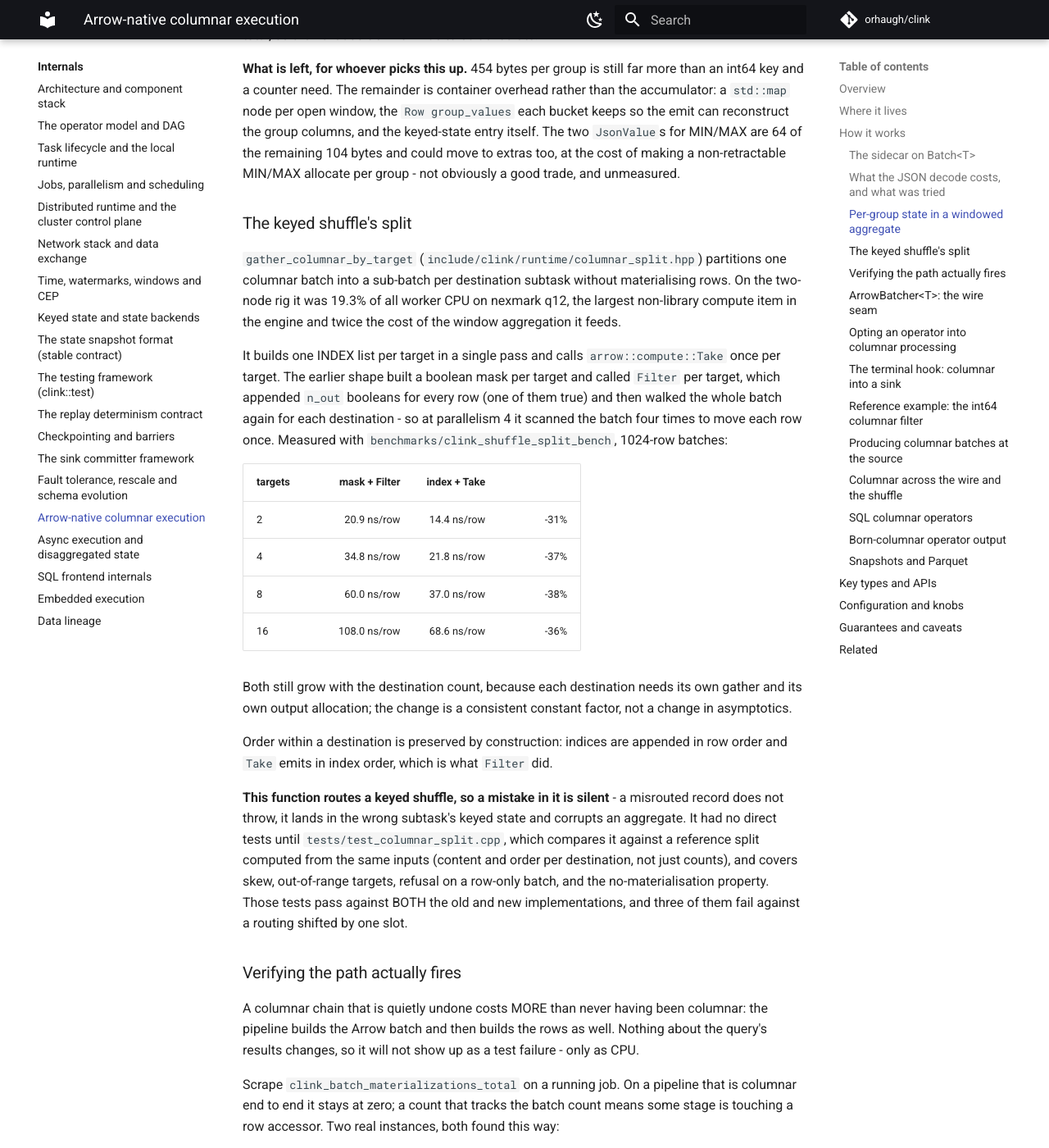
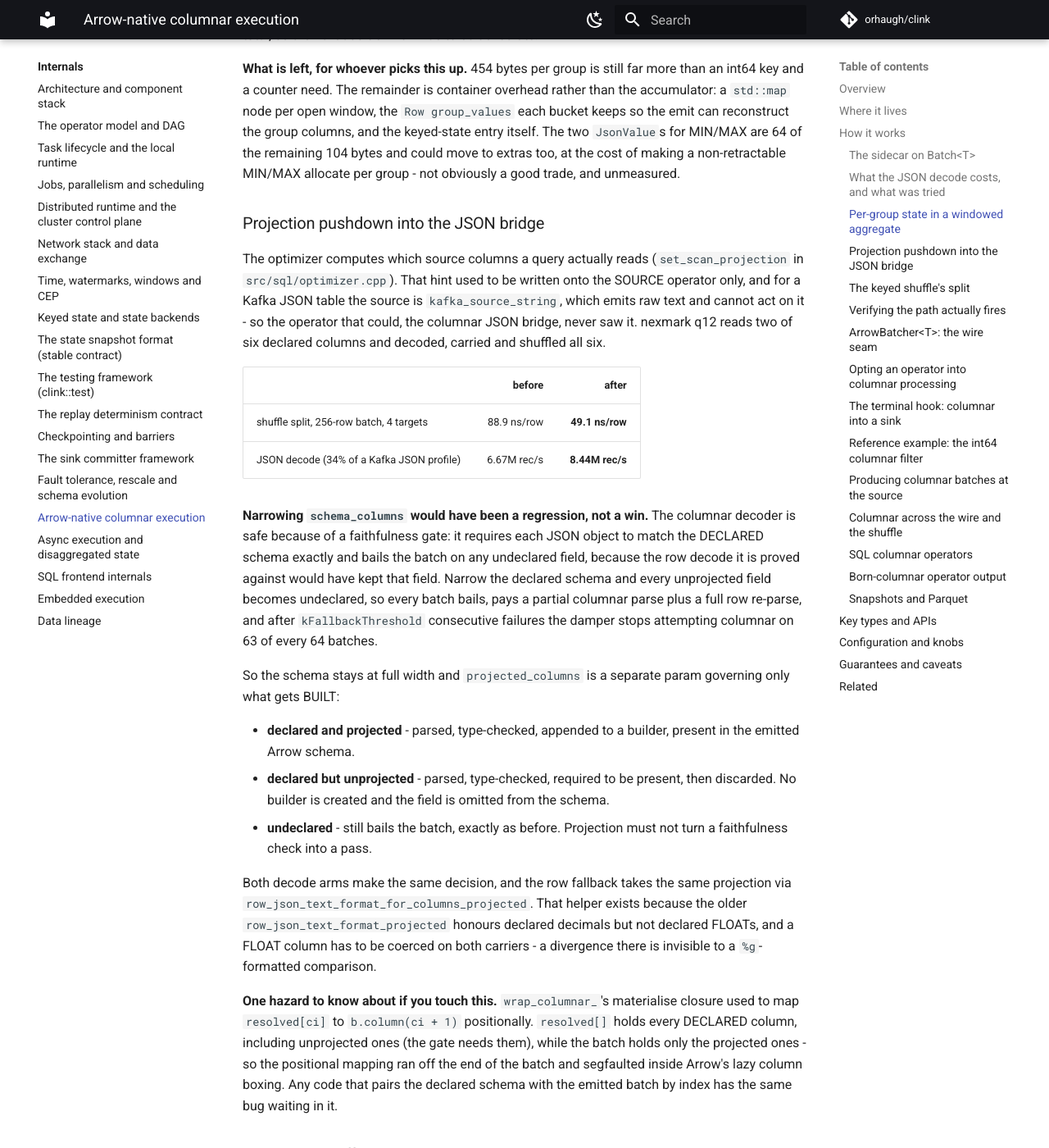
Before and after one commit to orhaugh/clink, an MkDocs documentation site: the page built from docs/internals/columnar-execution.md, in a window 1280 px wide and 1400 px high, scrolled down 4810 px. Shown: the whole window at 82% size. Built offline with MkDocs 1.6.1 and Material for MkDocs 9.7.7, drawn with Linux system fonts in a browser that asks for light colours; comment, search, counter and statistics services are not loaded.

Commit message:
docs(internals): record the projection-pushdown design and its positional-index hazard
Documents why schema_columns stays at full declared width while projected_columns governs
only what gets built - narrowing the schema would make unprojected fields undeclared, bail
every batch on the faithfulness gate and make the damper abandon the columnar path - plus
the three-way declared/projected/undeclared contract, the typed row fallback, and the
positional-index hazard in wrap_columnar_ that this change tripped.

```diff
--- a/docs/internals/columnar-execution.md
+++ b/docs/internals/columnar-execution.md
@@ -130,6 +130,51 @@ so the emit can reconstruct the group columns, and the keyed-state entry itself.
 `JsonValue`s for MIN/MAX are 64 of the remaining 104 bytes and could move to extras too,
 at the cost of making a non-retractable MIN/MAX allocate per group - not obviously a good
 trade, and unmeasured.
+
+### Projection pushdown into the JSON bridge
+
+The optimizer computes which source columns a query actually reads
+(`set_scan_projection` in `src/sql/optimizer.cpp`). That hint used to be written onto the
+SOURCE operator only, and for a Kafka JSON table the source is `kafka_source_string`, which
+emits raw text and cannot act on it - so the operator that could, the columnar JSON bridge,
+never saw it. nexmark q12 reads two of six declared columns and decoded, carried and
+shuffled all six.
+
+| | before | after |
+|---|---:|---:|
+| shuffle split, 256-row batch, 4 targets | 88.9 ns/row | **49.1 ns/row** |
+| JSON decode (34% of a Kafka JSON profile) | 6.67M rec/s | **8.44M rec/s** |
+
+**Narrowing `schema_columns` would have been a regression, not a win.** The columnar
+decoder is safe because of a faithfulness gate: it requires each JSON object to match the
+DECLARED schema exactly and bails the batch on any undeclared field, because the row decode
+it is proved against would have kept that field. Narrow the declared schema and every
+unprojected field becomes undeclared, so every batch bails, pays a partial columnar parse
+plus a full row re-parse, and after `kFallbackThreshold` consecutive failures the damper
+stops attempting columnar on 63 of every 64 batches.
+
+So the schema stays at full width and `projected_columns` is a separate param governing only
+what gets BUILT:
+
+- **declared and projected** - parsed, type-checked, appended to a builder, present in the
+  emitted Arrow schema.
+- **declared but unprojected** - parsed, type-checked, required to be present, then
+  discarded. No builder is created and the field is omitted from the schema.
+- **undeclared** - still bails the batch, exactly as before. Projection must not turn a
+  faithfulness check into a pass.
+
+Both decode arms make the same decision, and the row fallback takes the same projection via
+`row_json_text_format_for_columns_projected`. That helper exists because the older
+`row_json_text_format_projected` honours declared decimals but not declared FLOATs, and a
+FLOAT column has to be coerced on both carriers - a divergence there is invisible to a
+`%g`-formatted comparison.
+
+**One hazard to know about if you touch this.** `wrap_columnar_`'s materialise closure used
+to map `resolved[ci]` to `b.column(ci + 1)` positionally. `resolved[]` holds every DECLARED
+column, including unprojected ones (the gate needs them), while the batch holds only the
+projected ones - so the positional mapping ran off the end of the batch and segfaulted
+inside Arrow's lazy column boxing. Any code that pairs the declared schema with the emitted
+batch by index has the same bug waiting in it.
 
 ### The keyed shuffle's split
 
```
